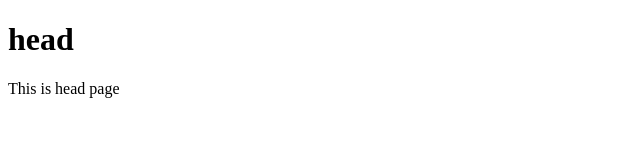
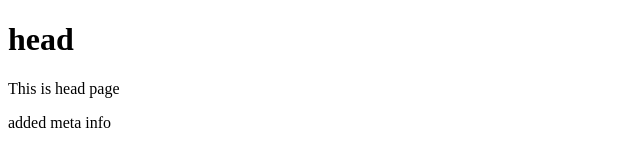
Before and after one commit to deepakkurmi5/basichtml, a plain HTML site: page head.html in a window 1280 px wide. Shown: the whole page, without its empty margins (0-640 px from the left). Drawn offline with Linux system fonts and the light colour scheme.

Commit message:
Update head.html
meta info

```diff
--- a/head.html
+++ b/head.html
@@ -15,5 +15,6 @@
     <body>
         <h1>head</h1>
         <p>This is head page</p>
+         <p>added meta info</p>
     </body>
 </html>
```
